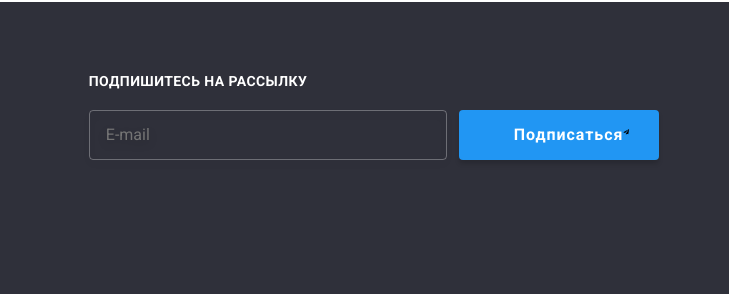
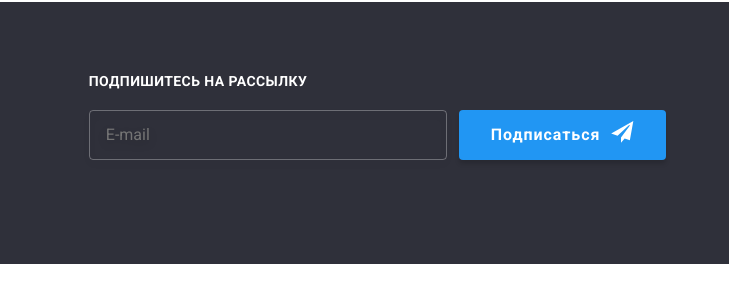
Before and after one commit to LoraZahorzhevska/goit-markup-hw-06, a plain HTML site: page index.html in a window 1280 px wide. Shown: the part 2783-3077 px from the top of the page, 551-1280 px from the left. After the commit the page ends 3047 px from the top, so only its background shows below. Drawn offline with nearby package versions, Linux system fonts and the light colour scheme.

Commit message:
футер финиш

```diff
--- a/css/styles.css
+++ b/css/styles.css
@@ -645,17 +645,30 @@ img {
   color: rgba(255, 255, 255, 0.6);
 }
 
-.footer-form .button {
+.button-footer {
   display: inline-flex;
   padding-top: 10px;
   padding-bottom: 10px;
   padding-right: 29px;
   border: none;
+
+  box-shadow: 0px 4px 4px rgba(0, 0, 0, 0.15);
+  border-radius: 4px;
+  padding: 10px 32px;
+
+  background-color: var(--accent-color);
+  font-family: inherit;
+  font-style: normal;
+  font-weight: 700;
+  font-size: 16px;
+  line-height: 1.875;
+  letter-spacing: 0.06em;
+  color: var(--white);
 }
 
 .footer-icon {
-  /* width: 24px;
-  height: 24px; */
+  margin-left: 10px;
+  fill: var(--white);
 }
 
 .backdrop .is-hidden {
@@ -795,20 +808,24 @@ img {
   resize: none;
 }
 
-.form-check {
+/* .form-check {
   -webkit-appearance: none;
   -moz-appearance: none;
   appearance: none;
 
-  position: absolute;
+  position: absolute; */
 }
 
-.label-check::before {
-  content: "";
+.icon-check {
+  /* content: ""; */
   display: inline-block;
   width: 16px;
   height: 15px;
   background-color: tomato;
+}
+
+.form-check:checked + .icon-check {
+  background-color: green;
 }
 
 form .button {
--- a/index.html
+++ b/index.html
@@ -406,7 +406,7 @@
           <form class="footer-form">
             <div class="form-field-footer">
               <input type="email" name="mail" placeholder="E-mail" class="form-input-footer">
-              <button type="submit" class="button">Подписаться
+              <button type="submit" class="button-footer">Подписаться
                 <svg class="footer-icon" width="24px" height="24px">
                   <use href="./images/sprite.svg#icon-send"></use>
                 </svg>
@@ -454,6 +454,7 @@
         <div class="form-box">
           <label class="label-check">
             <input type="checkbox" name="checkbox" class="form-check">Соглашаюсь с рассылкой и принимаю<a href="" class="link-accept">Условия договора</a>
+            <span class="icon-check"></span>
           </label>
         </div>
         <button type="submit" class="button">Отправить</button>
```
